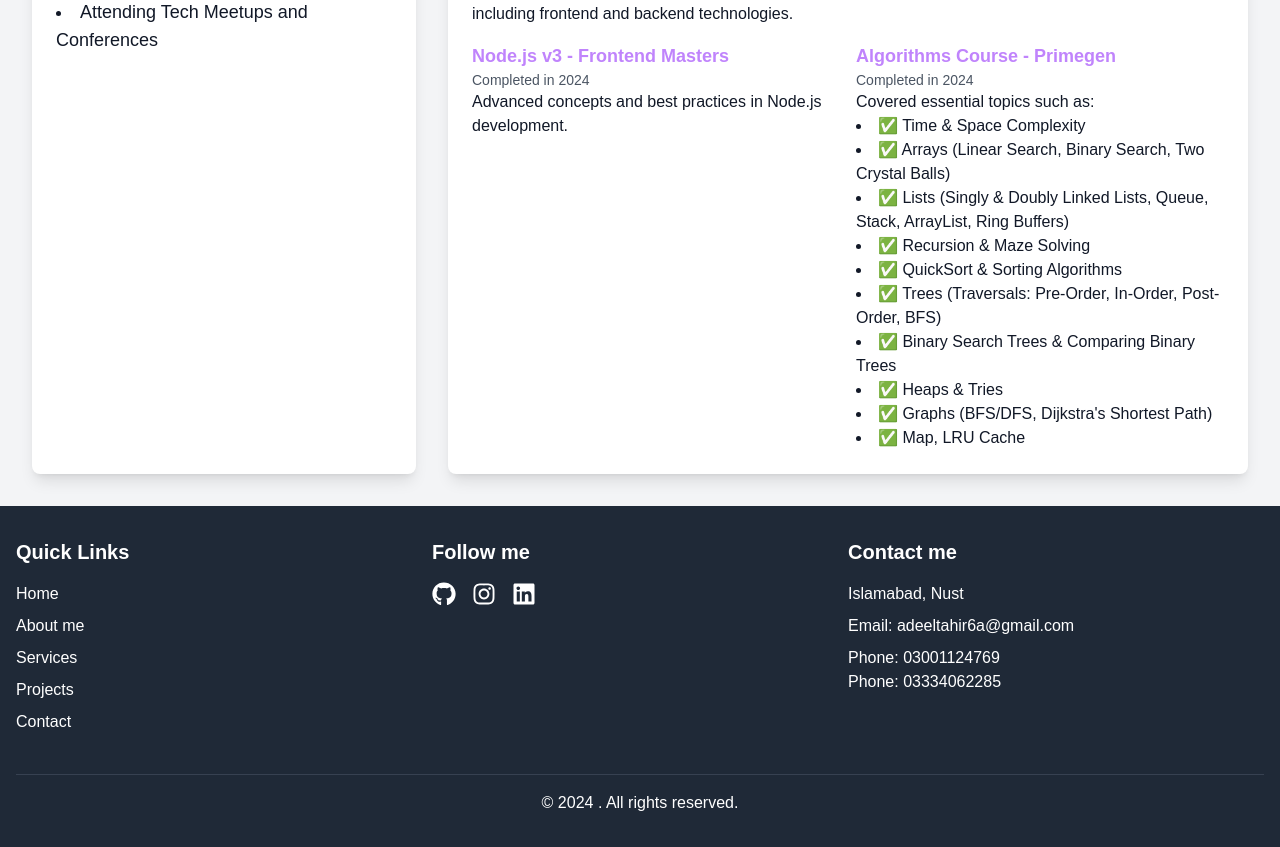
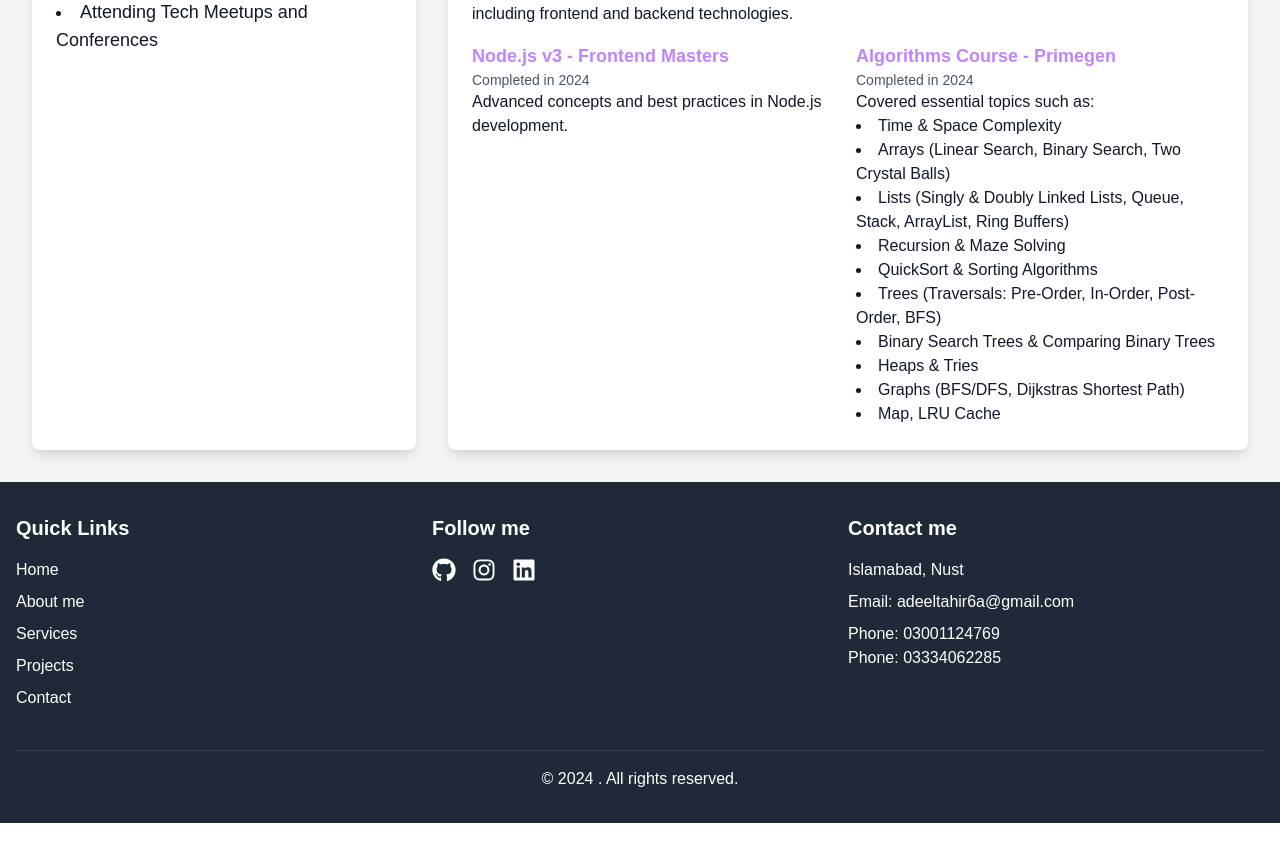
Before and after one commit to AdeelTahir-SE/portfolio, a Next.js app: page /AboutMe in a window 1280 px wide. Shown: the part 1338-2185 px from the top of the page. After the commit the page ends 2161 px from the top, so only its background shows below. Built offline with nearby package versions, Linux system fonts and the light colour scheme.

Commit message:
modified comma

```diff
--- a/app/AboutMe/page.js
+++ b/app/AboutMe/page.js
@@ -238,25 +238,25 @@
                 <p className="text-base">
                   Covered essential topics such as:
                   <ul className="list-disc list-inside">
-                    <li>✅ Time & Space Complexity</li>
+                    <li> Time & Space Complexity</li>
                     <li>
-                      ✅ Arrays (Linear Search, Binary Search, Two Crystal
+                       Arrays (Linear Search, Binary Search, Two Crystal
                       Balls)
                     </li>
                     <li>
-                      ✅ Lists (Singly & Doubly Linked Lists, Queue, Stack,
+                       Lists (Singly & Doubly Linked Lists, Queue, Stack,
                       ArrayList, Ring Buffers)
                     </li>
-                    <li>✅ Recursion & Maze Solving</li>
-                    <li>✅ QuickSort & Sorting Algorithms</li>
+                    <li> Recursion & Maze Solving</li>
+                    <li> QuickSort & Sorting Algorithms</li>
                     <li>
-                      ✅ Trees (Traversals: Pre-Order, In-Order, Post-Order,
+                       Trees (Traversals: Pre-Order, In-Order, Post-Order,
                       BFS)
                     </li>
-                    <li>✅ Binary Search Trees & Comparing Binary Trees</li>
-                    <li>✅ Heaps & Tries</li>
-                    <li>✅ Graphs (BFS/DFS, Dijkstra's Shortest Path)</li>
-                    <li>✅ Map, LRU Cache</li>
+                    <li> Binary Search Trees & Comparing Binary Trees</li>
+                    <li> Heaps & Tries</li>
+                    <li> Graphs (BFS/DFS, Dijkstras Shortest Path)</li>
+                    <li> Map, LRU Cache</li>
                   </ul>
                 </p>
               </li>
```
